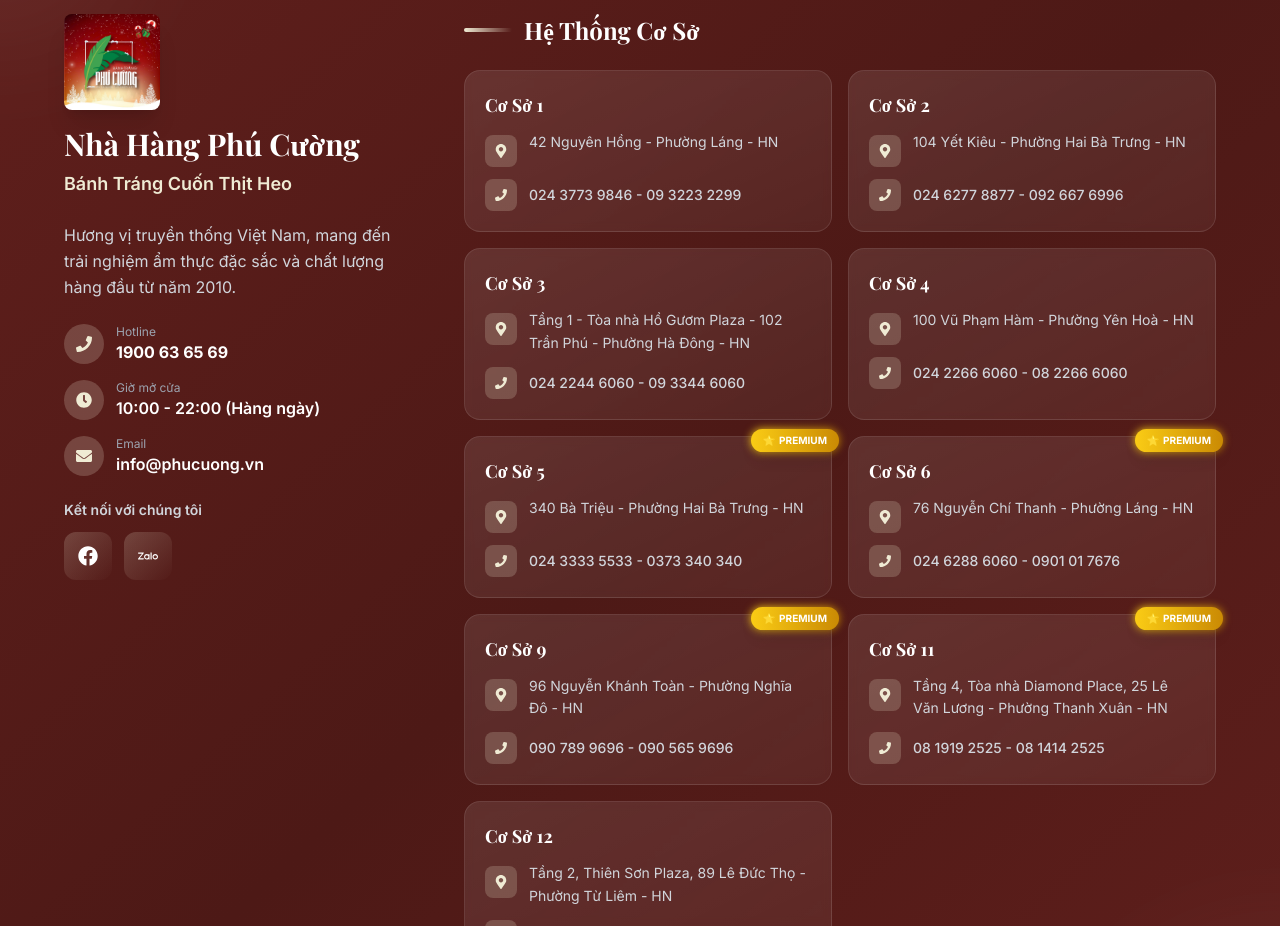
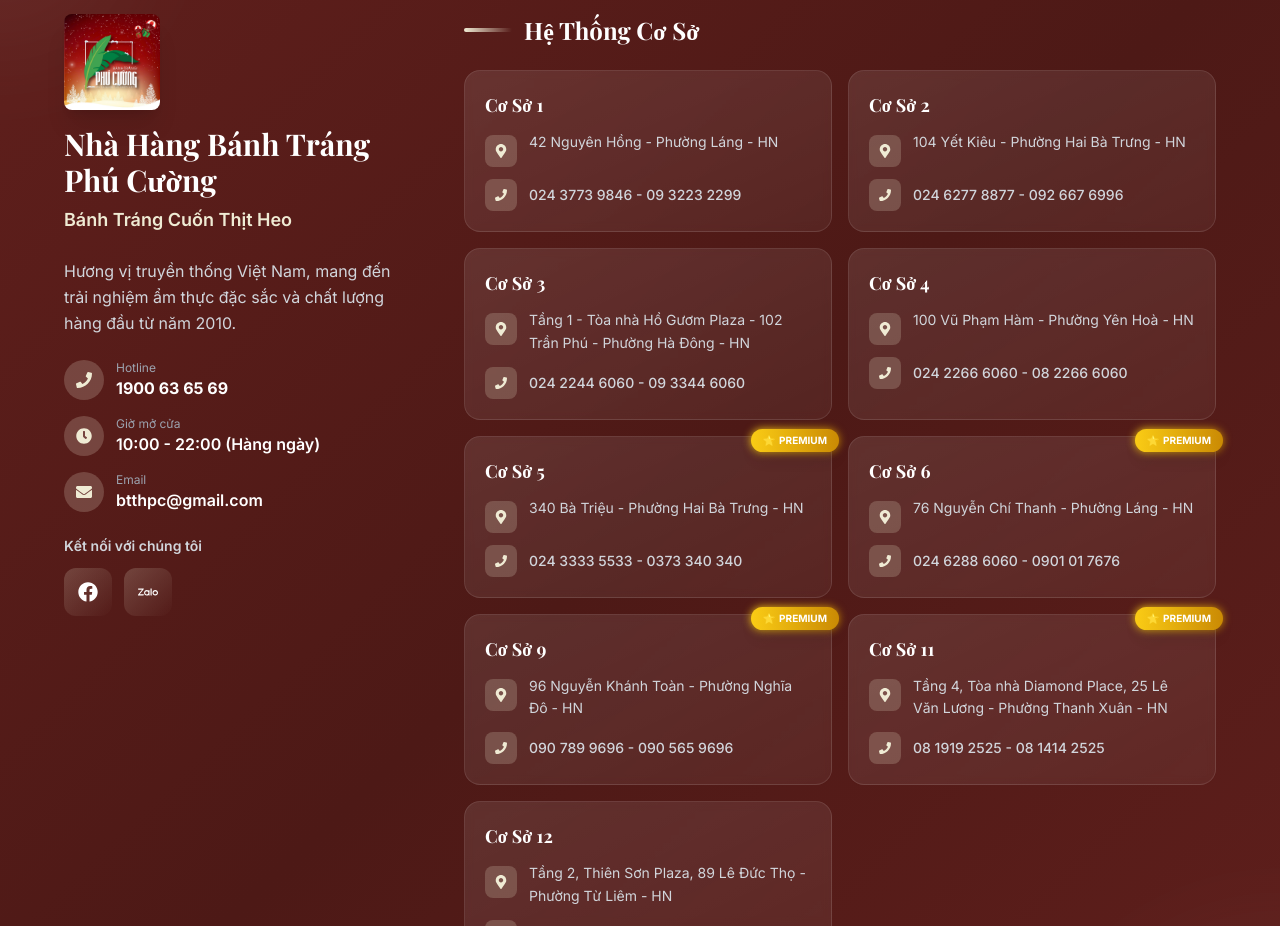
Before and after one commit to quyetnd1711/ladingpage-phucuong, a React (Vite) app: page / in a window 1280 px wide. Shown: the part 7220-8146 px from the top of the page. Built offline with nearby package versions, Linux system fonts and the light colour scheme.

Commit message:
first commit

```diff
--- a/src/components/Layout/Footer.tsx
+++ b/src/components/Layout/Footer.tsx
@@ -26,7 +26,7 @@
                                     className="h-20 md:h-24 mb-4 rounded-lg shadow-xl hover:scale-105 transition-transform duration-300"
                                 />
                                 <h3 className="text-3xl font-bold text-white mb-2">
-                                    Nhà Hàng Phú Cường
+                                    Nhà Hàng Bánh Tráng Phú Cường
                                 </h3>
                                 <p className="text-lg text-[#efebd4] font-semibold mb-4">
                                     Bánh Tráng Cuốn Thịt Heo
@@ -66,7 +66,7 @@
                                     <div>
                                         <p className="text-xs text-gray-400">Email</p>
                                         <a href="mailto:info@phucuong.vn" className="text-white font-semibold hover:text-[#efebd4] transition-colors">
-                                            info@phucuong.vn
+                                            btthpc@gmail.com
                                         </a>
                                     </div>
                                 </div>
```
